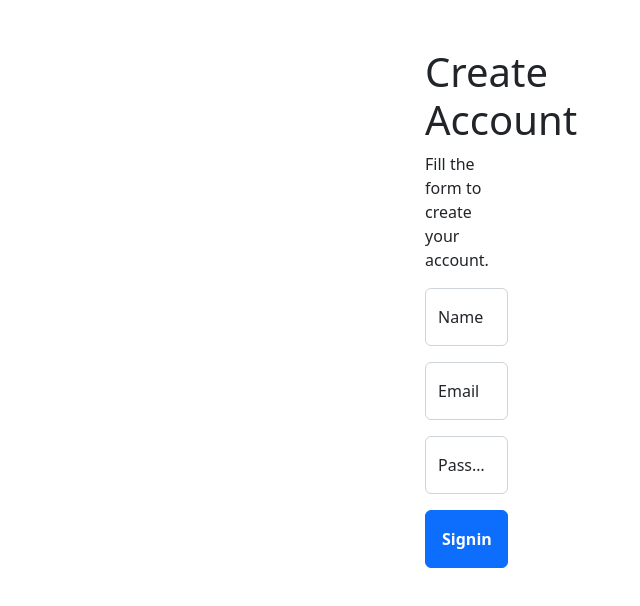
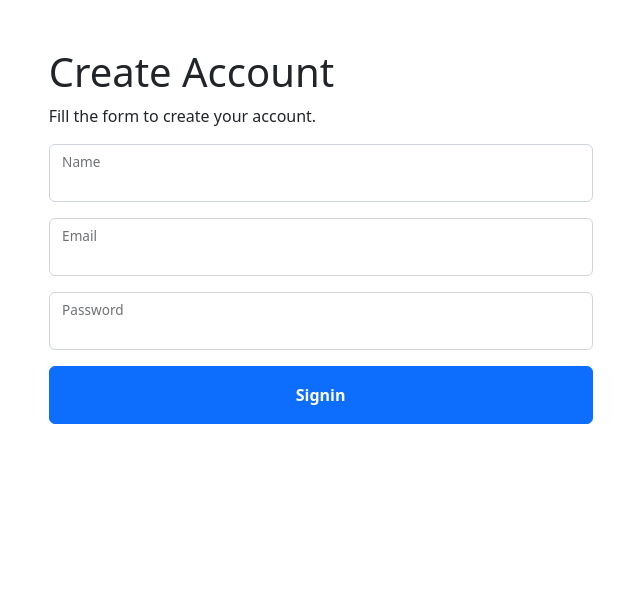
Before and after one commit to mechztcc/angular-ssr-photo-galery, an Angular app: page /create-account in a window 1280 px wide. Shown: the top 606 px of the page, without its empty margins (106-746 px from the left). Built offline with nearby package versions, Linux system fonts and the light colour scheme.

Commit message:
feat: prepare form create account

```diff
--- a/src/app/components/card-create-account/card-create-account.component.html
+++ b/src/app/components/card-create-account/card-create-account.component.html
@@ -2,26 +2,24 @@
   <h1>Create Account</h1>
   <span class="">Fill the form to create your account.</span>
 
+  <form [formGroup]="form" (ngSubmit)="onSubmit()">
     <div class="form-floating mb-3 mt-3">
-    <input type="text" class="form-control" placeholder="name@example.com" />
+      <input type="text" class="form-control"  [class.is-invalid]="hasErrorName" formControlName="name" />
       <label for="floatingInput">Name</label>
     </div>
 
     <div class="form-floating mb-3">
-    <input type="email" class="form-control" placeholder="name@example.com" />
+      <input type="email" class="form-control" [class.is-invalid]="hasErrorEmail" formControlName="email" />
       <label for="floatingInput">Email</label>
     </div>
 
     <div class="form-floating mb-3">
-    <input
-      type="password"
-      class="form-control"
-      placeholder="name@example.com"
-    />
+      <input type="password" class="form-control" [class.is-invalid]="hasErrorPassword" formControlName="password" />
       <label for="floatingInput">Password</label>
     </div>
 
-  <button class="btn btn-primary p-3 w-100">
+    <button class="btn btn-primary p-3 w-100" type="submit">
       <b>Signin</b>
     </button>
+  </form>
 </div>
--- a/src/app/components/card-create-account/card-create-account.component.ts
+++ b/src/app/components/card-create-account/card-create-account.component.ts
@@ -1,10 +1,59 @@
-import { Component } from '@angular/core';
+import { Component, OnInit } from '@angular/core';
+import { FormBuilder, FormGroup, Validators } from '@angular/forms';
 
 @Component({
   selector: 'app-card-create-account',
   templateUrl: './card-create-account.component.html',
-  styleUrls: ['./card-create-account.component.scss']
+  styleUrls: ['./card-create-account.component.scss'],
 })
-export class CardCreateAccountComponent {
+export class CardCreateAccountComponent implements OnInit {
+  form: FormGroup;
+  get formControls() {
+    return this.form.controls;
+  }
 
+  get hasErrorEmail() {
+    return (
+      this.formControls['email'].invalid && this.formControls['email'].dirty
+    );
+  }
+
+  get hasErrorPassword() {
+    return (
+      this.formControls['password'].invalid &&
+      this.formControls['password'].dirty
+    );
+  }
+
+  get hasErrorName() {
+    return (
+      this.formControls['name'].invalid &&
+      this.formControls['name'].dirty
+    );
+  }
+  constructor(private fb: FormBuilder) {}
+
+  ngOnInit(): void {
+    this.initForm();
+  }
+
+  initForm() {
+    this.form = this.fb.group({
+      email: ['', Validators.compose([Validators.required, Validators.email])],
+      password: ['', Validators.required],
+      name: ['', Validators.required],
+    });
+  }
+
+  onSubmit() {
+    if (this.form.invalid) {
+      return;
+    }
+
+    const payload = {
+      email: this.formControls['email'].value,
+      password: this.formControls['password'].value,
+      name: this.formControls['name'].value,
+    };
+  }
 }
--- a/src/app/pages/create-account/create-account.component.html
+++ b/src/app/pages/create-account/create-account.component.html
@@ -1,4 +1,4 @@
-<div class="row">
+<div class="" style="min-width: 100vw;">
   <div class="col-10 offset-1 col-md-6 col-lg-6">
     <app-card-create-account></app-card-create-account>
   </div>
```
Lines whose indentation alone changed are shown as unchanged.
